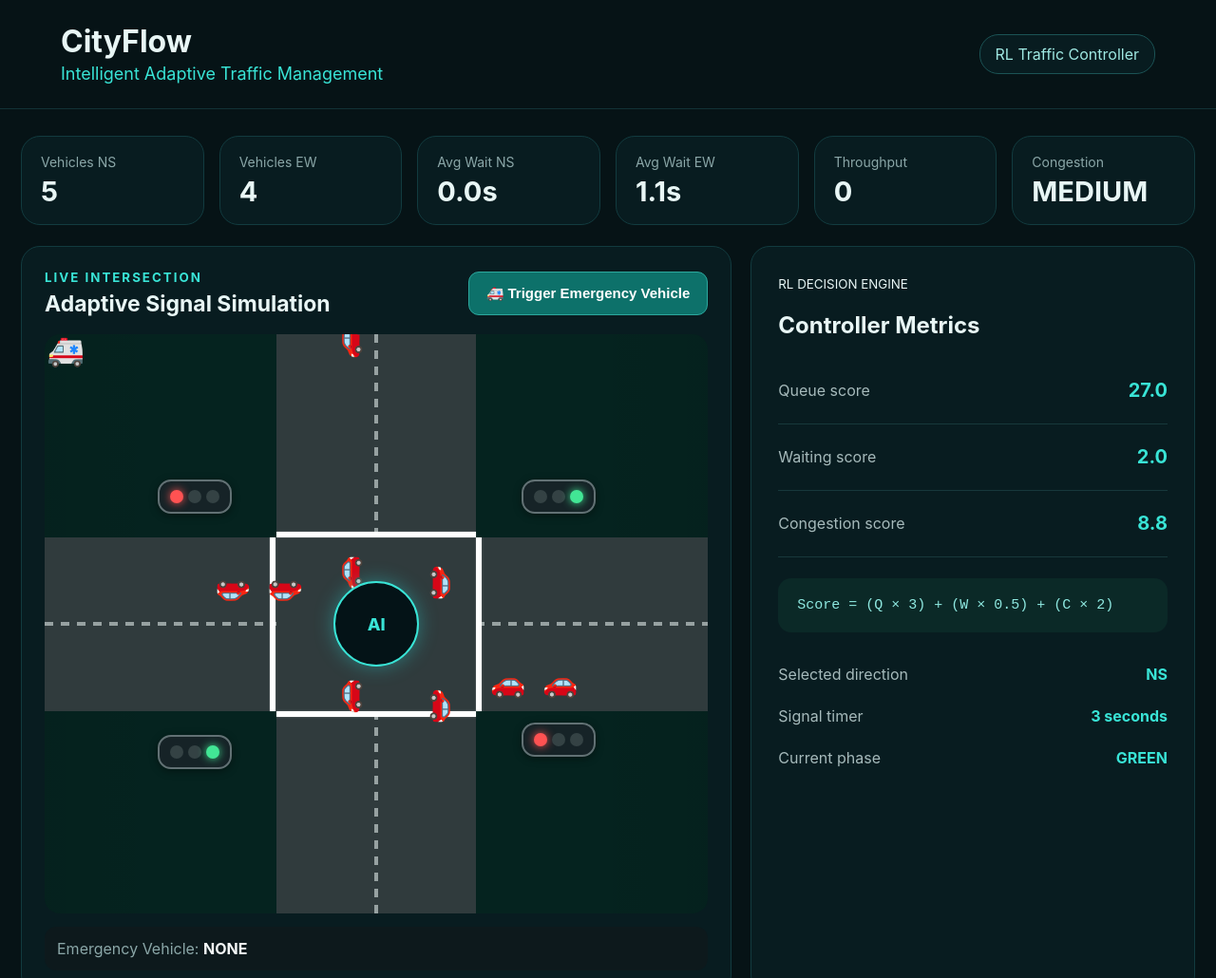
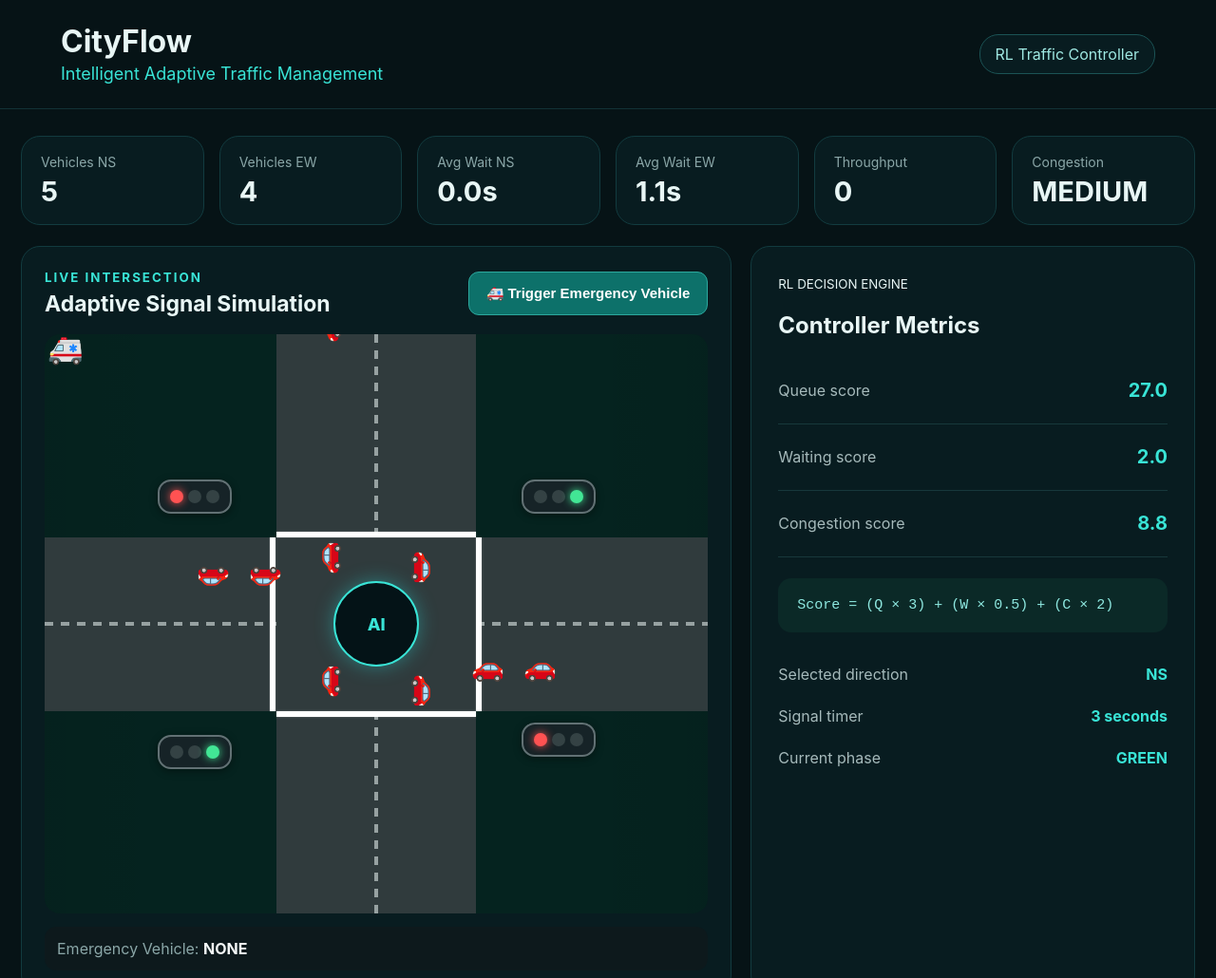
Before and after one commit to Jen1626/CityFlow_RL_Vercel, a plain HTML site: page index.html in a window 1280 px wide. Shown: the top 1030 px of the page at 95% size. Drawn offline with Linux system fonts and the light colour scheme.

Commit message:
style.css

```diff
--- a/style.css
+++ b/style.css
@@ -1194,3 +1194,88 @@ footer {
         font-size: 25px;
     }
 }
+/* =========================================================
+   CITYFLOW CAR FIX
+========================================================= */
+
+#cars {
+    position: absolute;
+    inset: 0;
+    width: 100%;
+    height: 100%;
+    z-index: 10;
+    pointer-events: none;
+}
+
+.traffic-car {
+    position: absolute;
+    width: 40px;
+    height: 30px;
+
+    display: flex;
+    align-items: center;
+    justify-content: center;
+
+    transform: translate(-50%, -50%);
+
+    z-index: 10;
+
+    pointer-events: none;
+
+    transition: none !important;
+}
+
+.car-emoji {
+    display: block;
+
+    width: 40px;
+    height: 30px;
+
+    font-family:
+        "Apple Color Emoji",
+        "Segoe UI Emoji",
+        "Noto Color Emoji",
+        sans-serif;
+
+    font-size: 28px;
+    line-height: 30px;
+
+    text-align: center;
+
+    transform-origin: center center;
+
+    user-select: none;
+}
+
+
+/* =========================================================
+   CORRECT CAR DIRECTIONS
+
+   🚗 naturally faces RIGHT
+
+   N = UP
+   S = DOWN
+   W = LEFT
+   E = RIGHT
+========================================================= */
+
+.emergency-car {
+    font-family:
+        "Apple Color Emoji",
+        "Segoe UI Emoji",
+        "Noto Color Emoji",
+        sans-serif;
+
+    font-size: 30px;
+
+    width: 42px;
+    height: 32px;
+
+    line-height: 32px;
+
+    text-align: center;
+
+    z-index: 40;
+
+    pointer-events: none;
+}
```
